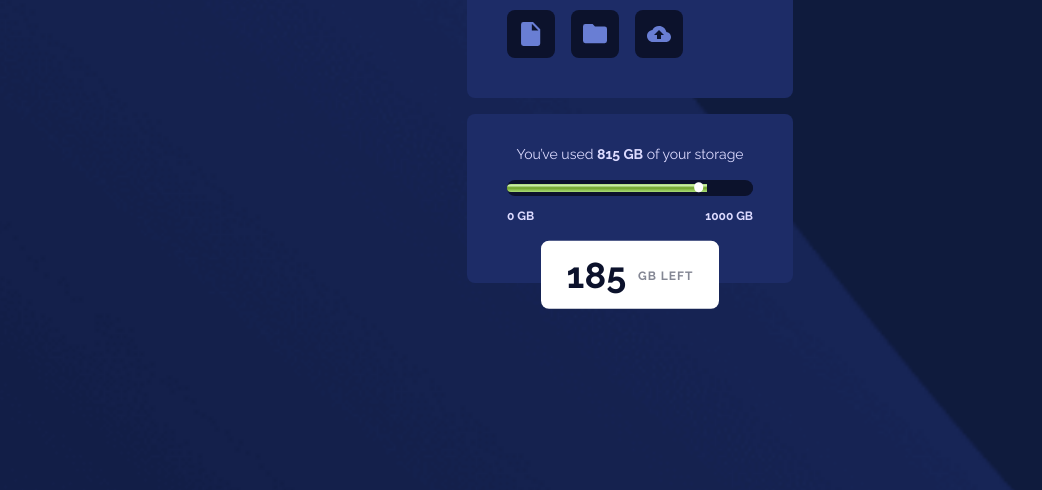
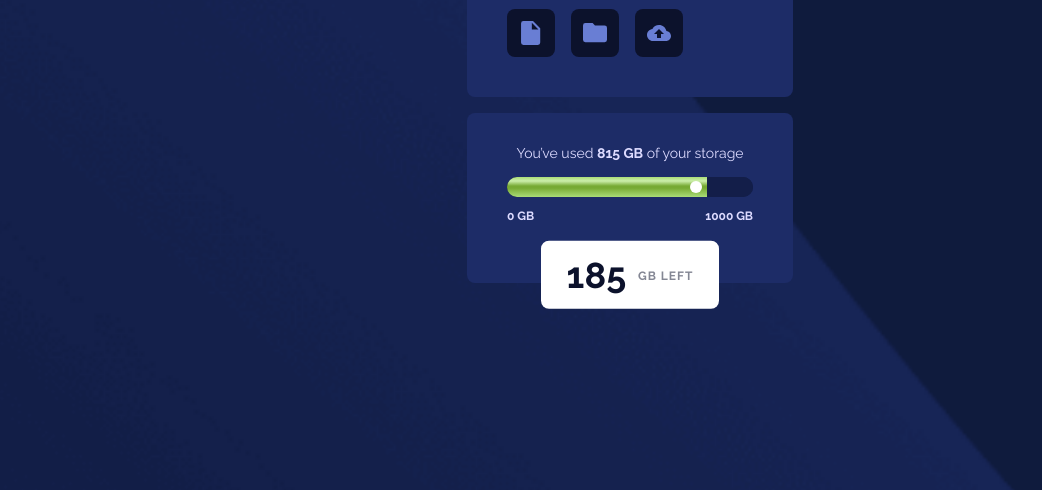
Before and after one commit to lucarl07/fylo-data-storage-component, a plain HTML site: page index.html in a window 1280 px wide. Shown: the part 310-800 px from the top of the page, without its empty margins (10-1052 px from the left). Drawn offline with Linux system fonts and the light colour scheme.

Commit message:
Perfect the style of the storage usage bar

```diff
--- a/styles/index.css
+++ b/styles/index.css
@@ -94,24 +94,25 @@ label {
 
 .storage, .storage::-webkit-meter-bar {
   width: 100%;
-  border-radius: .5rem;
-  background: var(--neutral-dark-blue-2);
+  height: 1.25rem;
+  border-radius: .75rem;
+  background: hsl(228, 59%, 18%);
 }
 .storage:-moz-meter-optimum::-moz-meter-bar,
 .storage::-webkit-meter-optimum-value {
-  border: 2px solid var(--neutral-dark-blue-2);
-  border-radius: .5rem;
+  border: 2px solid hsl(228, 59%, 18%);
+  border-radius: .75rem;
   box-sizing: border-box;
   background: var(--primary-gradient);
 }
 
 .meter-dot {
   position: absolute;
-  top: 50%;
-  left: calc((815 - 35) / 1000 * 100%);
-  transform: translate(-50%, -50%);
-  width: 0.6rem;
-  height: 0.6rem;
+  top: 49%;
+  left: calc((815 - 70) / 1000 * 100%);
+  transform: translateY(-50%);
+  width: 12px;
+  height: 12px;
   background: white;
   border-radius: 100%;
   pointer-events: none;
```
